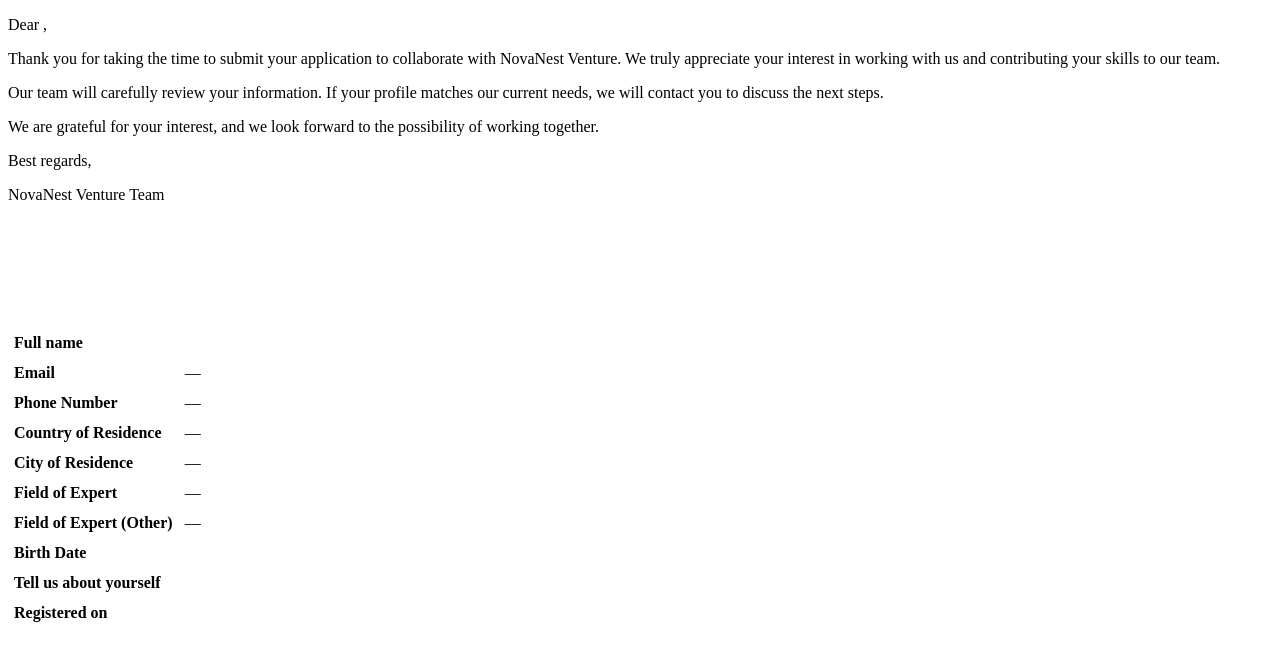
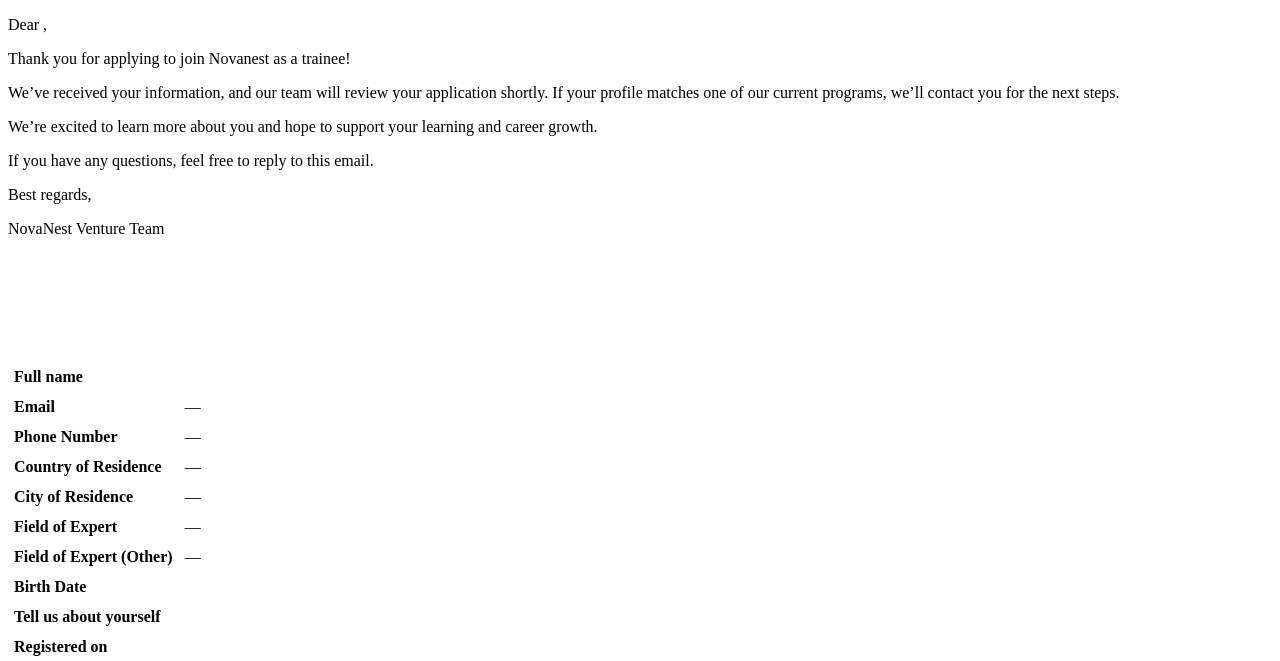
Before and after one commit to ImanNasrEsfahani/novanest-backend, a Django app: template forms/templates/trainee_registration_email.html in a window 1280 px wide. Shown: the top 661 px of the page. Run offline with Django 4.2, Linux system fonts and the light colour scheme; the template is opened without the code that fills it, so the values that code supplies are empty.

Commit message:
Update TraineeRegistration email template for clarity and consistency

```diff
--- a/forms/serializers.py
+++ b/forms/serializers.py
@@ -542,7 +542,7 @@ class TraineeRegistrationSerializer(serializers.ModelSerializer):
         # Try Graph with attachments
         use_smtp_fallback = not send_graph_mail(
             subject,
-            'team_registration_email.html',
+            'trainee_registration_email.html',
             context,
             [to_email],
             text_content,
--- a/forms/templates/trainee_registration_email.html
+++ b/forms/templates/trainee_registration_email.html
@@ -7,9 +7,10 @@
 <body>
     <p>Dear {{ first_name }},</p>
 
-        <p>Thank you for taking the time to submit your application to collaborate with NovaNest Venture. We truly appreciate your interest in working with us and contributing your skills to our team.</p>
-        <p>Our team will carefully review your information. If your profile matches our current needs, we will contact you to discuss the next steps.</p>
-        <p>We are grateful for your interest, and we look forward to the possibility of working together.</p>
+        <p>Thank you for applying to join Novanest as a trainee!</p>
+        <p>We’ve received your information, and our team will review your application shortly. If your profile matches one of our current programs, we’ll contact you for the next steps.</p>
+        <p>We’re excited to learn more about you and hope to support your learning and career growth.</p>
+        <p>If you have any questions, feel free to reply to this email.</p>
 
     <p>Best regards,</p>
     <p>NovaNest Venture Team</p>
```
